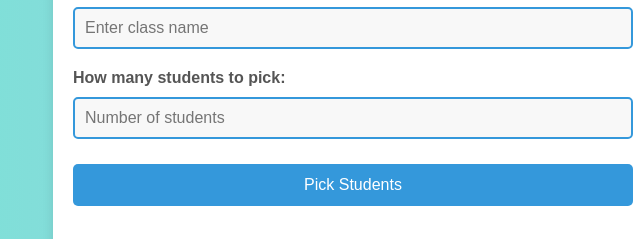
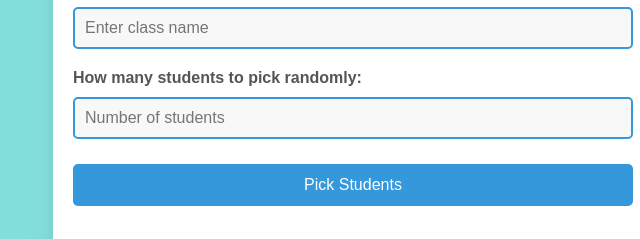
Before and after one commit to SourabhSuneja/lottery, a plain HTML site: page index.html in a window 1280 px wide. Shown: the part 321-560 px from the top of the page, 287-927 px from the left. Drawn offline with Linux system fonts and the light colour scheme.

Commit message:
Update index.html

```diff
--- a/index.html
+++ b/index.html
@@ -120,7 +120,7 @@
         <label for="files">Enter class name (e.g. 6A1):</label>
         <input type="text" id="files" placeholder="Enter class name" required>
 
-        <label for="num-students">How many students to pick:</label>
+        <label for="num-students">How many students to pick randomly:</label>
         <input type="number" id="num-students" min="1" placeholder="Number of students" required>
 
         <button onclick="fetchStudentNames()">Pick Students</button>
```
